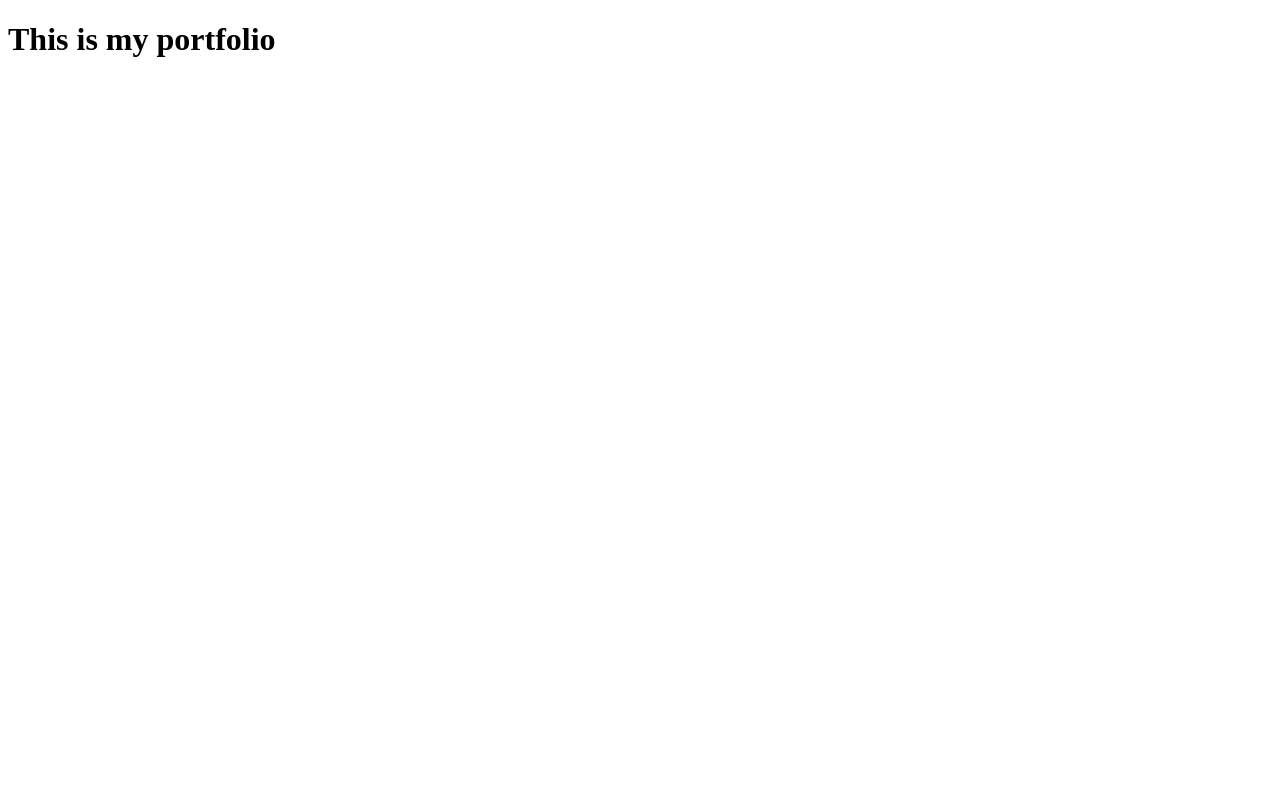
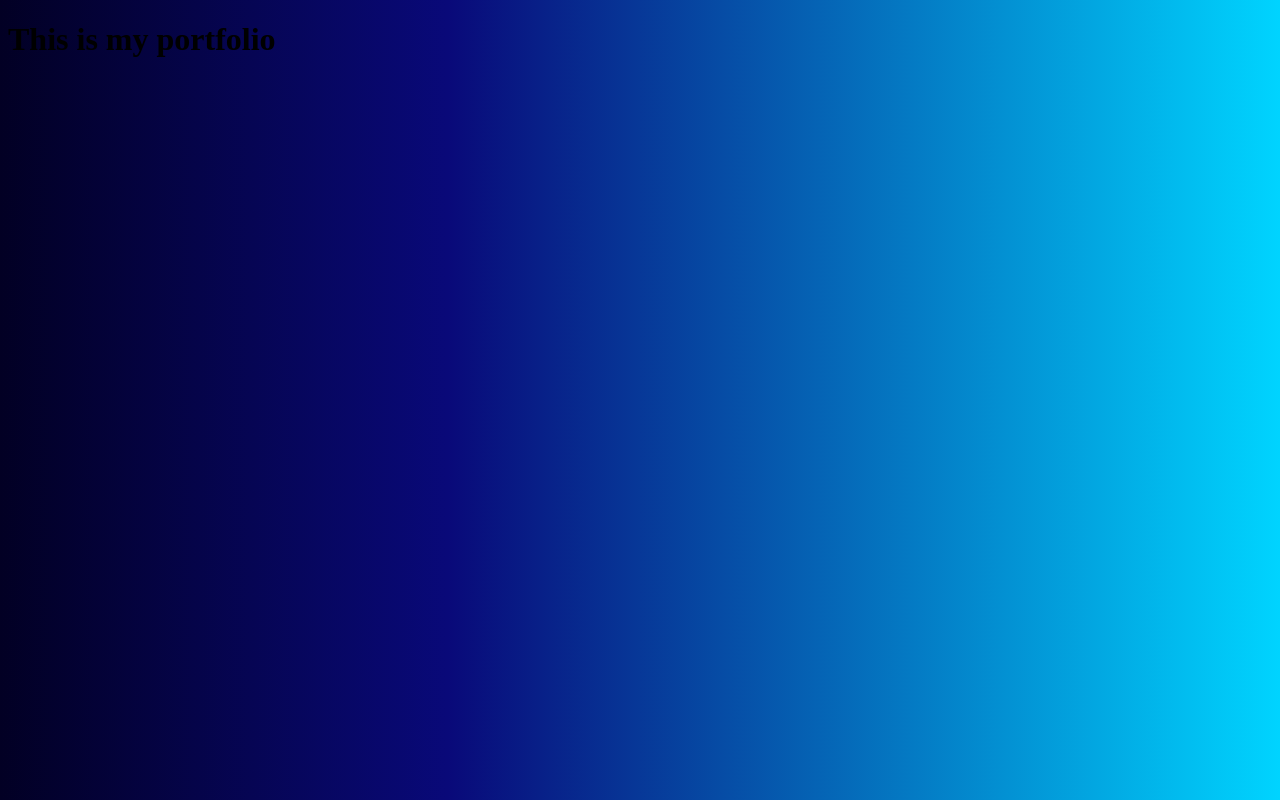
Before and after one commit to alambrecht115/portfolio, a plain HTML site: page index.html in a window 1280 px wide. Drawn offline with Linux system fonts and the light colour scheme.

Commit message:
changed background color

```diff
--- a/index.html
+++ b/index.html
@@ -3,6 +3,8 @@
 <head>
     <meta charset="UTF-8">
     <meta name="viewport" content="width=device-width, initial-scale=1.0">
+    <link rel="stylesheet" href="styles/style.css
+    ">
     <title>Home</title>
 </head>
 <body>
--- /dev/null
+++ b/styles/style.css
@@ -0,0 +1,4 @@
+html{
+background: rgb(2,0,36);
+background: linear-gradient(90deg, rgba(2,0,36,1) 0%, rgba(9,9,121,1) 35%, rgba(0,212,255,1) 100%);
+}
```
